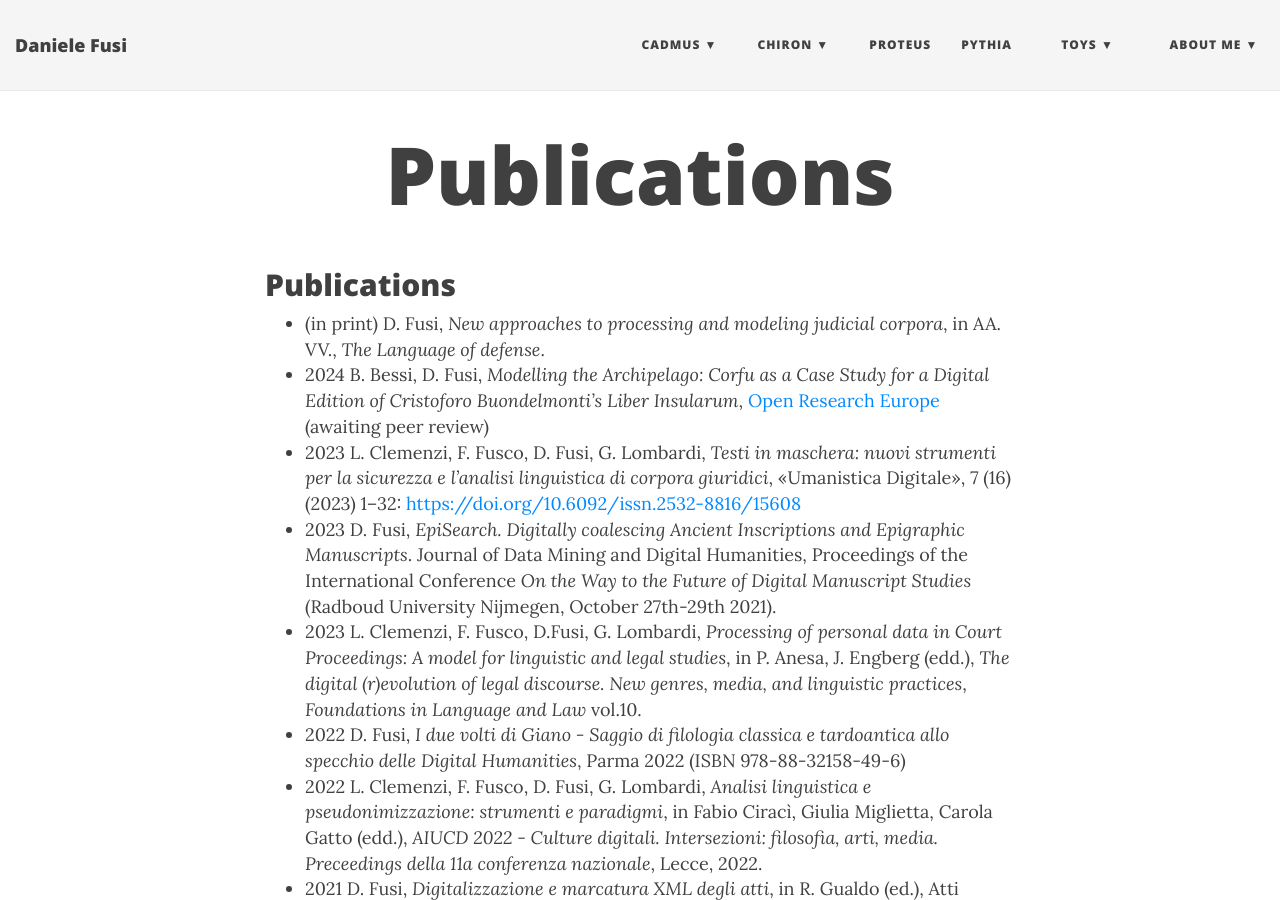
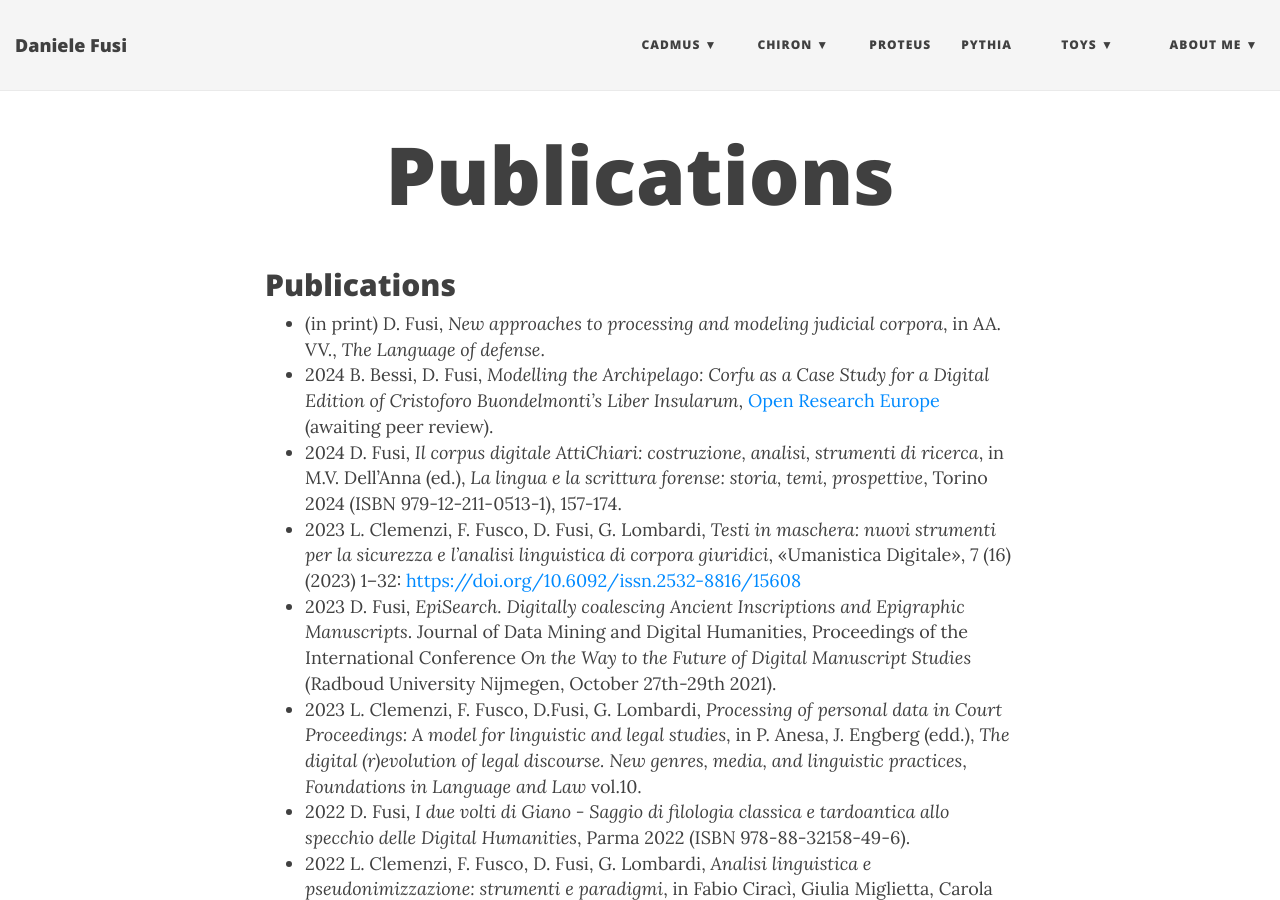
Before and after one commit to Myrmex/overview, a Jekyll site: the page built from publications.md, in a window 1280 px wide and 900 px high. Built offline with Jekyll 4.4.1, drawn with Linux system fonts in a browser that asks for light colours; nearby versions of some CDN libraries; our own code applies the rules of GitHub Pages for plain Markdown files.

Commit message:
Update publications.md

```diff
--- a/publications.md
+++ b/publications.md
@@ -5,11 +5,12 @@ layout: page
 ## Publications
 
 - (in print) D. Fusi, _New approaches to processing and modeling judicial corpora_, in AA. VV., _The Language of defense_.
-- 2024 B. Bessi, D. Fusi, _Modelling the Archipelago: Corfu as a Case Study for a Digital Edition of Cristoforo Buondelmonti’s Liber Insularum_, [Open Research Europe](https://open-research-europe.ec.europa.eu/articles/4-11/v1) (awaiting peer review)
+- 2024 B. Bessi, D. Fusi, _Modelling the Archipelago: Corfu as a Case Study for a Digital Edition of Cristoforo Buondelmonti’s Liber Insularum_, [Open Research Europe](https://open-research-europe.ec.europa.eu/articles/4-11/v1) (awaiting peer review).
+- 2024 D. Fusi, _Il corpus digitale AttiChiari: costruzione, analisi, strumenti di ricerca_, in M.V. Dell'Anna (ed.), _La lingua e la scrittura forense: storia, temi, prospettive_, Torino 2024 (ISBN 979-12-211-0513-1), 157-174.
 - 2023 L. Clemenzi, F. Fusco, D. Fusi, G. Lombardi, _Testi in maschera: nuovi strumenti per la sicurezza e l’analisi linguistica di corpora giuridici_, «Umanistica Digitale», 7 (16) (2023) 1–32: <https://doi.org/10.6092/issn.2532-8816/15608>
 - 2023 D. Fusi, _EpiSearch. Digitally coalescing Ancient Inscriptions and Epigraphic Manuscripts_. Journal of Data Mining and Digital Humanities, Proceedings of the International Conference _On the Way to the Future of Digital Manuscript Studies_ (Radboud University Nijmegen, October 27th-29th 2021).
 - 2023 L. Clemenzi, F. Fusco, D.Fusi, G. Lombardi, _Processing of personal data in Court Proceedings: A model for linguistic and legal studies_, in P. Anesa, J. Engberg (edd.), _The digital (r)evolution of legal discourse. New genres, media, and linguistic practices_, _Foundations in Language and Law_ vol.10.
-- 2022 D. Fusi, _I due volti di Giano - Saggio di filologia classica e tardoantica allo specchio delle Digital Humanities_, Parma 2022 (ISBN 978-88-32158-49-6)
+- 2022 D. Fusi, _I due volti di Giano - Saggio di filologia classica e tardoantica allo specchio delle Digital Humanities_, Parma 2022 (ISBN 978-88-32158-49-6).
 - 2022 L. Clemenzi, F. Fusco, D. Fusi, G. Lombardi, _Analisi linguistica e pseudonimizzazione: strumenti e paradigmi_, in Fabio Ciracì, Giulia Miglietta, Carola Gatto (edd.), _AIUCD 2022 - Culture digitali. Intersezioni: filosofia, arti, media. Preceedings della 11a conferenza nazionale_, Lecce, 2022.
 - 2021 D. Fusi, _Digitalizzazione e marcatura XML degli atti_, in R. Gualdo (ed.), Atti chiari. Chiarezza e concisione nella scrittura forense ("Atti Chiari. Chiarezza e concisione nella scrittura forense", Viterbo 20 maggio 2021), 59-73.
 - 2021 D. Fusi, _Introducing Chiron, a Full-Stack Framework for Metrical Analysis: Part 2 - Data Interpretation_, «RCCM» 63, 2 (2021) 407-431.
```
